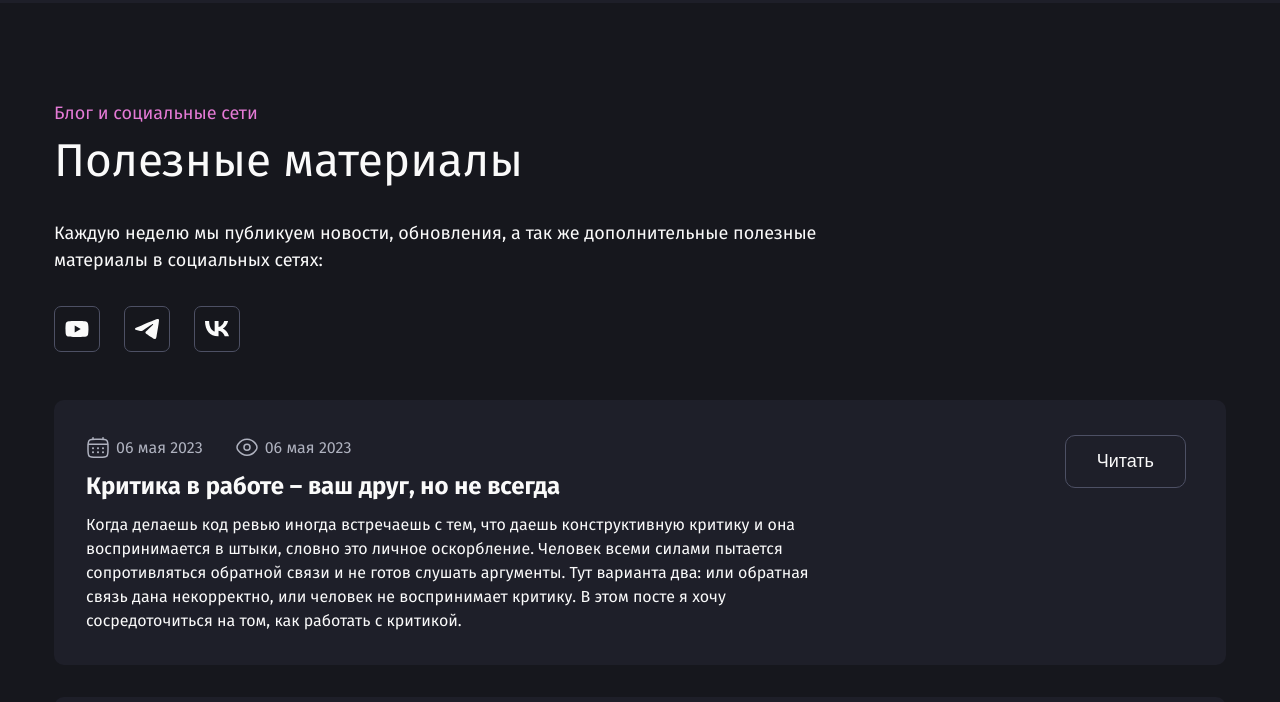
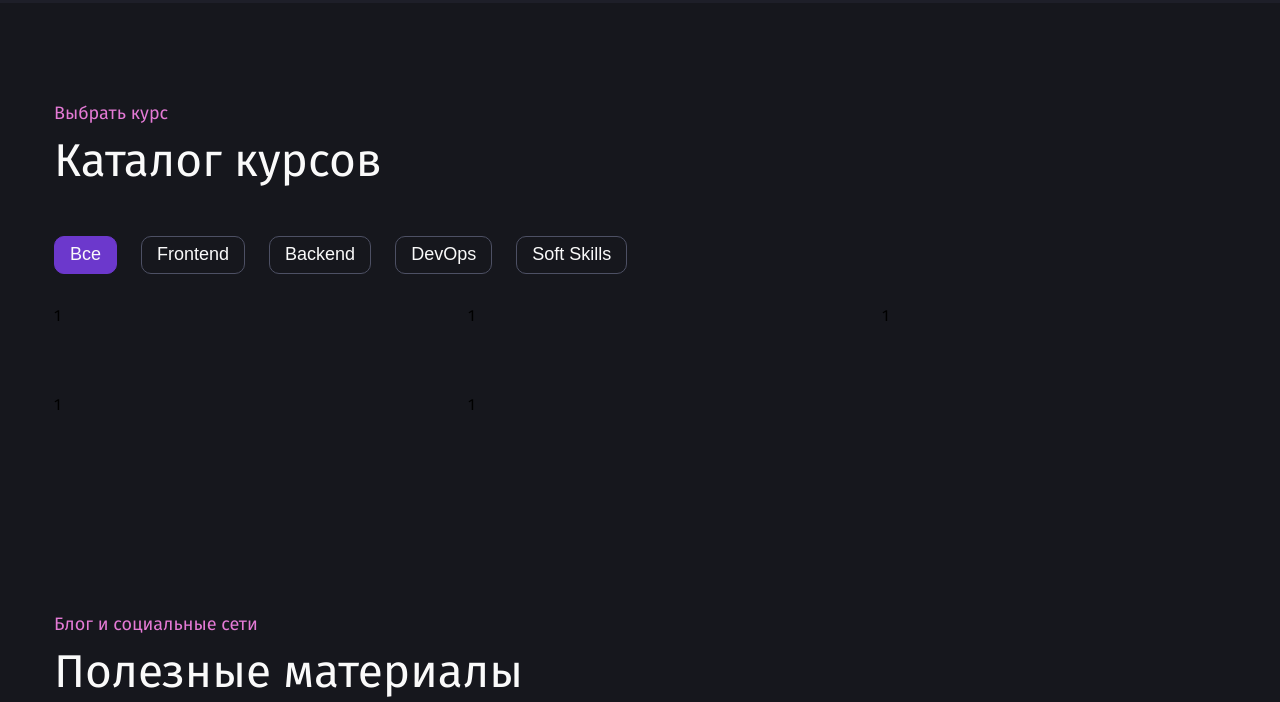
Before and after one commit to Slaboym1e/htmlTemplates, a plain HTML site: page school/index.html in a window 1280 px wide. Shown: the part 599-1301 px from the top of the page. Drawn offline with Linux system fonts and the light colour scheme.

Commit message:
add course grid

```diff
--- a/school/index.html
+++ b/school/index.html
@@ -59,6 +59,32 @@
             src="./images/hero_video.png"
             alt="Видео о школе"
           />
+        </div>
+      </section>
+      <section class="courses">
+        <div class="courses__head">
+          <div class="subheading">
+            <p class="subheading__super">Выбрать курс</p>
+            <h2 class="subheading__main">Каталог курсов</h2>
+          </div>
+          <div class="courses__chip-line">
+            <button class="button button_primary button_small">Все</button
+            ><button class="button button_secondary button_small">
+              Frontend</button
+            ><button class="button button_secondary button_small">
+              Backend</button
+            ><button class="button button_secondary button_small">DevOps</button
+            ><button class="button button_secondary button_small">
+              Soft Skills
+            </button>
+          </div>
+        </div>
+        <div class="courses__cards">
+          <div class="card">1</div>
+          <div class="card">1</div>
+          <div class="card">1</div>
+          <div class="card">1</div>
+          <div class="card">1</div>
         </div>
       </section>
       <section>
--- a/school/styles/components/button.css
+++ b/school/styles/components/button.css
@@ -7,7 +7,10 @@
     padding: 15px 31px;
     cursor: pointer;
     height: 53px;
+    flex-shrink: 0;
 }
+
+
 
 .button_primary {
     background-color: var(--Violet);
@@ -30,3 +33,8 @@
         padding: 11px 23px;
     }
 }
+
+.button_small {
+    padding: 7px 15px;
+    height: 38px;
+}
--- a/school/styles/page.css
+++ b/school/styles/page.css
@@ -200,3 +200,54 @@
         width: 100%;
     }
 }
+
+.courses {
+    max-width: 1172px;
+    margin: 0 auto;
+    padding: 100px 24px;
+}
+
+.courses__head {
+    display: flex;
+    flex-direction: column;
+    gap: 16px;
+    margin-bottom: 32px;
+}
+
+.courses__chip-line {
+    display: flex;
+    gap: 24px;
+    flex-basis: content;
+    overflow-y: hidden;
+}
+
+.courses__chip-line::-webkit-scrollbar {
+    display: none;
+}
+
+.courses__cards {
+    display: grid;
+    gap: 70px;
+    grid-template-columns: repeat(auto-fit, minmax(312px, 1fr));
+}
+
+
+@media (max-width: 586px) {
+    .courses {
+        padding: 41px 24px;
+    }
+
+    .courses__chip-line {
+        gap: 16px;
+
+    }
+
+    .courses__head {
+        gap: 0;
+        margin-bottom: 24px;
+    }
+
+    .courses__cards {
+        gap: 24px;
+    }
+}
```
